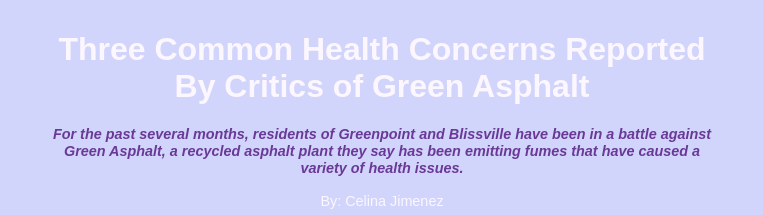
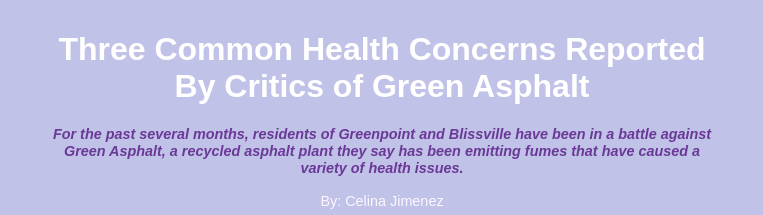
Before and after one commit to celinajimenez31/green-asphalt, a plain HTML site: page green-asphalt.html in a window 1280 px wide. Shown: the top 215 px of the page, without its empty margins (258-1021 px from the left). Drawn offline with nearby package versions, Linux system fonts and the light colour scheme.

Commit message:
Update styles.css

```diff
--- a/styles.css
+++ b/styles.css
@@ -27,7 +27,7 @@ html {
     font-size: 16px;
 }
 body {
-    background-color: rgb(210, 213, 251);
+    background-color: rgb(192, 194, 231);
     font-family: Arial, Helvetica, sans-serif;
     color: rgb(34, 34, 110);
 }
@@ -41,7 +41,7 @@ img {
 h1 {
     font-size: 2em;
     text-align: center;
-    color: rgb(252, 246, 255)
+    color: rgb(255, 255, 255)
 }
 
 h2 {
```
